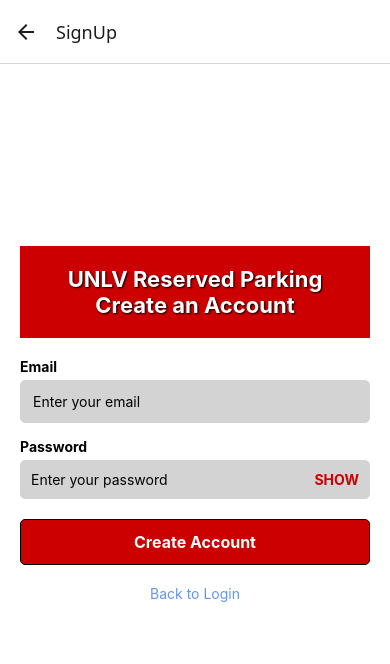
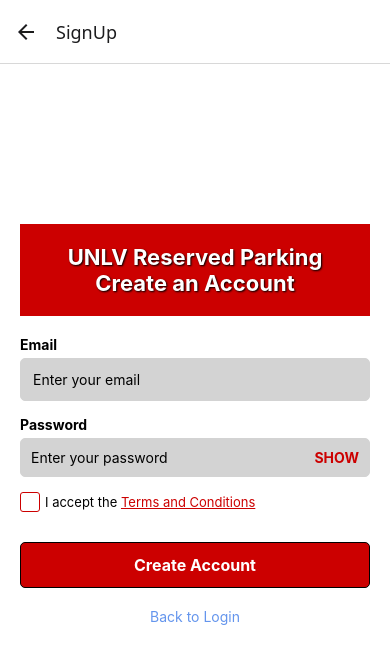
Before and after one commit to UNLV-CS472-672/2025-S-GROUP1-URP, a React Native app: screen /SignUp in a window 390 px wide. Shown: the top 664 px of the page. Built offline with nearby package versions, Linux system fonts and the light colour scheme.

Commit message:
added terms and conditions
added the terms and conditions button that the user must check off before signing up, will need to fix it being off center and adding more to the terms and conditions, possibly making a txt file to store it all

```diff
--- a/screens/signUpScreen.js
+++ b/screens/signUpScreen.js
@@ -1,5 +1,17 @@
-import { useState } from "react";
-import { View, TextInput, Text, Alert, TouchableOpacity, StyleSheet, ScrollView, KeyboardAvoidingView, Platform } from "react-native";
+import React, { useState } from "react";
+import {
+  View,
+  TextInput,
+  Text,
+  Alert,
+  TouchableOpacity,
+  StyleSheet,
+  ScrollView,
+  KeyboardAvoidingView,
+  Platform,
+  Modal,
+  Pressable
+} from "react-native";
 import { createUserWithEmailAndPassword, signInWithEmailAndPassword } from "firebase/auth";
 import { auth } from "../firebaseConfig";
 
@@ -21,6 +33,20 @@
   const [email, setEmail] = useState("");
   const [password, setPassword] = useState("");
   const [showPassword, setShowPassword] = useState(false); // State to toggle password visibility
+  const [termsAccepted, setTermsAccepted] = useState(false); // New: state for checkbox
+  const [showModal, setShowModal] = useState(false); // New: state for terms modal
+
+  const termsText = `
+UNLV Reserved Parking Terms and Conditions
+Effective Date: 04/21/2025
+
+1. By using this service, you agree to abide by UNLV’s parking rules.
+2. Reservations expire at their designated time and must not be exceeded.
+3. Misuse of the system may result in penalties or bans.
+4. UNLV reserves the right to modify these terms at any time.
+
+Please review and accept the Terms and Conditions before creating an account.
+  `;
 
   /**
    * handleSignUp Function
@@ -29,6 +55,12 @@
    * After successful account creation, auto-log the user in and navigate to the Home screen.
    */
   const handleSignUp = async () => {
+    // Check if the Terms and Conditions are accepted
+    if (!termsAccepted) {
+      Alert.alert("Please accept the Terms and Conditions before signing up.");
+      return;
+    }
+
     try {
       // Create the new user account
       await createUserWithEmailAndPassword(auth, email, password);
@@ -81,6 +113,20 @@
           </TouchableOpacity>
         </View>
 
+        {/* Terms and Conditions */}
+        <View style={styles.termsRow}>
+          <TouchableOpacity onPress={() => setTermsAccepted(!termsAccepted)}>
+            <View style={[styles.checkbox, termsAccepted && styles.checkboxChecked]}>
+              {termsAccepted && <Text style={styles.checkmark}>✓</Text>}
+            </View>
+          </TouchableOpacity>
+          <Pressable onPress={() => setShowModal(true)}>
+            <Text style={styles.termsText}>
+              I accept the <Text style={styles.linkText}>Terms and Conditions</Text>
+            </Text>
+          </Pressable>
+        </View>
+
         {/* Button to Create Account */}
         <TouchableOpacity style={styles.button} onPress={handleSignUp}>
           <Text style={styles.buttonText}>Create Account</Text>
@@ -90,6 +136,20 @@
         <TouchableOpacity onPress={() => navigation.goBack()}>
           <Text style={styles.backText}>Back to Login</Text>
         </TouchableOpacity>
+
+        {/* Terms Modal */}
+        <Modal visible={showModal} animationType="slide" transparent={true}>
+          <View style={styles.modalOverlay}>
+            <View style={styles.modalView}>
+              <ScrollView>
+                <Text style={styles.modalText}>{termsText}</Text>
+              </ScrollView>
+              <Pressable style={styles.closeButton} onPress={() => setShowModal(false)}>
+                <Text style={styles.buttonText}>Close</Text>
+              </Pressable>
+            </View>
+          </View>
+        </Modal>
       </ScrollView>
     </KeyboardAvoidingView>
   );
@@ -147,6 +207,7 @@
     paddingHorizontal: 10,
     borderWidth: 1, // Added border to match input field style
     borderColor: "#d3d3d3", // Match the background color for consistency
+    marginBottom: 15,
   },
   passwordInput: {
     flex: 1, // Makes the input take up most of the space
@@ -176,6 +237,60 @@
     color: "#6495ED",
     marginTop: 10,
   },
+  termsRow: {
+    flexDirection: "row",
+    alignItems: "center",
+    marginBottom: 10,
+    alignSelf: "flex-start",
+  },
+  termsText: {
+    marginLeft: 5,
+    fontSize: 13,
+  },
+  linkText: {
+    color: "#CC0000",
+    textDecorationLine: "underline",
+  },
+  checkbox: {
+    width: 20,
+    height: 20,
+    borderWidth: 1,
+    borderColor: "#CC0000",
+    borderRadius: 3,
+    justifyContent: "center",
+    alignItems: "center",
+  },
+  checkboxChecked: {
+    backgroundColor: "#CC0000",
+  },
+  checkmark: {
+    color: "#fff",
+    fontSize: 16,
+  },
+  modalOverlay: {
+    flex: 1,
+    backgroundColor: "rgba(0,0,0,0.4)",
+    justifyContent: "center",
+    alignItems: "center",
+  },
+  modalView: {
+    backgroundColor: "white",
+    padding: 20,
+    borderRadius: 10,
+    width: "80%",
+    maxHeight: "70%",
+  },
+  modalText: {
+    fontSize: 16,
+    color: "#333",
+  },
+  closeButton: {
+    backgroundColor: "#CC0000",
+    marginTop: 15,
+    paddingVertical: 10,
+    borderRadius: 5,
+    alignItems: "center",
+  },
 });
 
 export default SignUpScreen;
```
